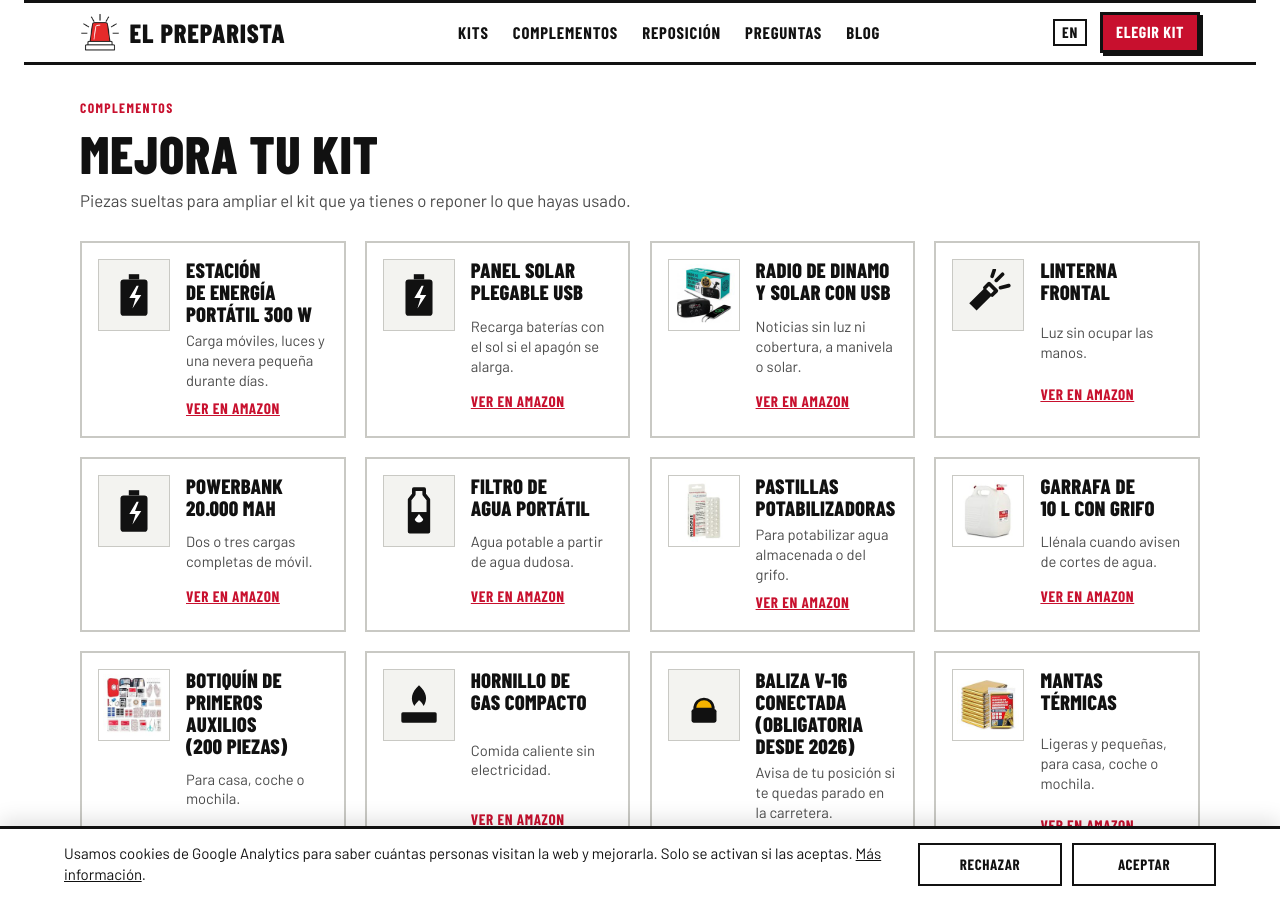
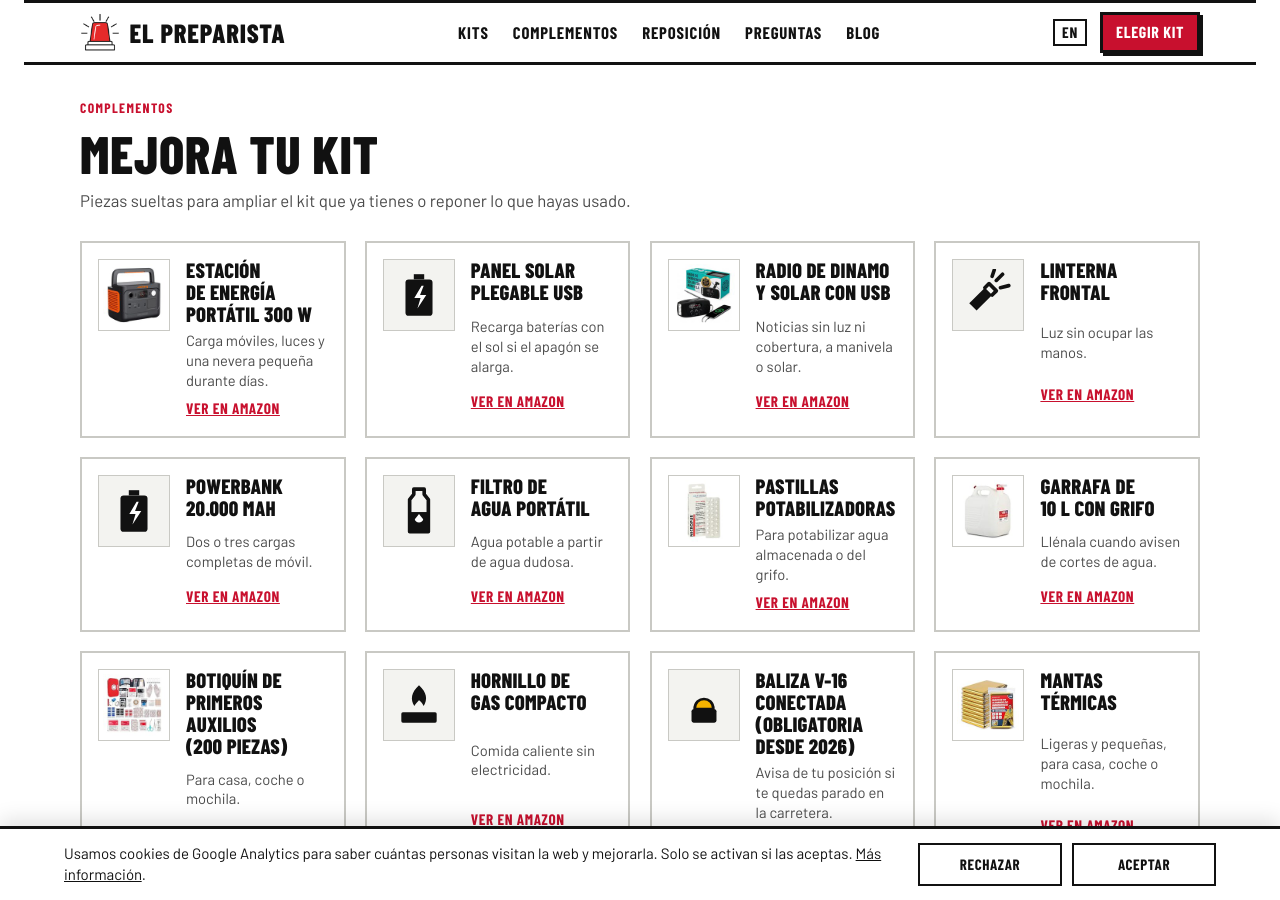
Before and after one commit to lucilayun-ux/elpreparista, a Jekyll site: the page index.html, which Jekyll copies as it is, in a window 1280 px wide and 900 px high, scrolled down 2724 px. Built offline with Jekyll 4.4.1, drawn with Linux system fonts in a browser that asks for light colours.

Commit message:
Foto de la estación Jackery Explorer 240
Co-Authored-By: Claude Opus 5.5 <noreply@anthropic.com>
Claude-Session: https://claude.ai/code/session_01V7PVvrC8Dt7YxBNA65S9m6

```diff
--- a/en.html
+++ b/en.html
@@ -432,7 +432,7 @@ footer .wrap { display: grid; gap: .6rem; }
       <h2>Upgrade your kit</h2>
       <p>Individual items to expand the kit you already have or replace what you have used.</p>
     </div>
-    <div class="extras" id="extras"><!--pre:extras--><article class="extra" data-id="estacion"><a class="thumb" href="https://www.amazon.es/dp/B0CYLP7M8P?tag=betender-21" target="_blank" rel="noopener sponsored" aria-label="View 300 W portable power station on Amazon"><svg viewBox="0 0 100 100" aria-hidden="true"><rect x="40" y="10" width="20" height="10" fill="currentColor"></rect><rect x="24" y="20" width="52" height="70" rx="6" fill="currentColor"></rect><path d="M55 32 41 56h12l-6 20 17-26H52l7-18z" fill="#fff"></path></svg></a>
+    <div class="extras" id="extras"><!--pre:extras--><article class="extra" data-id="estacion"><a class="thumb has-img" href="https://www.amazon.es/dp/B0CYLP7M8P?tag=betender-21" target="_blank" rel="noopener sponsored" aria-label="View 300 W portable power station on Amazon"><img src="img/estacion.jpg" alt="" loading="lazy" onerror="this.nextElementSibling.removeAttribute('hidden');this.parentNode.classList.remove('has-img');this.remove()"><svg hidden="" viewBox="0 0 100 100" aria-hidden="true"><rect x="40" y="10" width="20" height="10" fill="currentColor"></rect><rect x="24" y="20" width="52" height="70" rx="6" fill="currentColor"></rect><path d="M55 32 41 56h12l-6 20 17-26H52l7-18z" fill="#fff"></path></svg></a>
     <h3>300 W portable power station</h3><p>Charges phones, lights and a small fridge for days.</p><a class="go" href="https://www.amazon.es/dp/B0CYLP7M8P?tag=betender-21" target="_blank" rel="noopener sponsored">View on Amazon</a></article><article class="extra" data-id="solar"><a class="thumb" href="https://www.amazon.es/dp/B0DNYGT71X?tag=betender-21" target="_blank" rel="noopener sponsored" aria-label="View Foldable USB solar panel on Amazon"><svg viewBox="0 0 100 100" aria-hidden="true"><rect x="40" y="10" width="20" height="10" fill="currentColor"></rect><rect x="24" y="20" width="52" height="70" rx="6" fill="currentColor"></rect><path d="M55 32 41 56h12l-6 20 17-26H52l7-18z" fill="#fff"></path></svg></a>
     <h3>Foldable USB solar panel</h3><p>Recharges batteries from the sun if the blackout drags on.</p><a class="go" href="https://www.amazon.es/dp/B0DNYGT71X?tag=betender-21" target="_blank" rel="noopener sponsored">View on Amazon</a></article><article class="extra" data-id="radio"><a class="thumb has-img" href="https://www.amazon.es/dp/B0FBPD6XW5?tag=betender-21" target="_blank" rel="noopener sponsored" aria-label="View Hand-crank and solar radio with USB on Amazon"><img src="img/radio.jpg" alt="" loading="lazy" onerror="this.nextElementSibling.removeAttribute('hidden');this.parentNode.classList.remove('has-img');this.remove()"><svg hidden="" viewBox="0 0 100 100" aria-hidden="true"><path d="M30 36 64 14" fill="none" stroke="currentColor" stroke-width="7" stroke-linecap="round" stroke-linejoin="round"></path><rect x="12" y="36" width="76" height="48" rx="6" fill="currentColor"></rect><circle cx="35" cy="60" r="12" fill="#fff"></circle><path d="M58 52h18M58 66h18" stroke="#fff" stroke-width="5"></path></svg></a>
     <h3>Hand-crank and solar radio with USB</h3><p>News without power or signal, by hand crank or solar.</p><a class="go" href="https://www.amazon.es/dp/B0FBPD6XW5?tag=betender-21" target="_blank" rel="noopener sponsored">View on Amazon</a></article><article class="extra" data-id="frontal"><a class="thumb" href="https://www.amazon.es/dp/B09ZNGN89C?tag=betender-21" target="_blank" rel="noopener sponsored" aria-label="View Head torch on Amazon"><svg viewBox="0 0 100 100" aria-hidden="true"><path d="M14 66 44 36l14 14-30 30z" fill="currentColor"></path><path d="M44 36l8-8 14 14-8 8" fill="none" stroke="currentColor" stroke-width="7" stroke-linecap="round" stroke-linejoin="round"></path><path d="M66 22l12-12M74 36l16-4M58 14l4-12" fill="none" stroke="currentColor" stroke-width="7" stroke-linecap="round" stroke-linejoin="round"></path></svg></a>
@@ -683,7 +683,7 @@ const PRODUCTS = {
   botiquin:  { name: "First aid kit (120 pieces)", why: "Complete and in a case: works for home, car or backpack.", search: "botiquin primeros auxilios completo", asin: "B074SW64NR", alts: [{ asin: "B07R3RMFC4", name: "First aid kit (200 pieces)" }], pack: 1, unit: "ud", img: "img/botiquin.jpg" },
   mantas:    { name: "Emergency thermal blankets", why: "Weigh almost nothing and keep in body heat.", search: "manta termica emergencia pack", asin: "B01M19HAEB", alts: ["B0F3TR3QGD"], pack: 10, unit: "uds", img: "img/mantas.jpg" },
   garrafa:   { name: "10 L water container with tap", why: "With a tap, to fill up when water cuts are announced.", search: "garrafa plegable agua 10 litros", asin: "B00CFNKX6G", alts: ["B0GQGW9GF8"], pack: 1, unit: "ud", img: "img/garrafa.jpg" },
-  estacion:  { name: "300 W portable power station", why: "Charges phones, lights and a small fridge for days.", search: "estacion energia portatil 300w", asin: "B0C27VWNM7", alts: ["B0CYLP7M8P"], pack: 1, unit: "ud" },
+  estacion:  { name: "300 W portable power station", why: "Charges phones, lights and a small fridge for days.", search: "estacion energia portatil 300w", asin: "B0C27VWNM7", alts: ["B0CYLP7M8P"], pack: 1, unit: "ud", img: "img/estacion.jpg" },
   solar:     { name: "Foldable USB solar panel", why: "Recharges the power bank or station if the outage drags on.", search: "panel solar plegable usb 28w", asin: "B08FJ12RTM", alts: ["B0DNYGT71X"], pack: 1, unit: "ud" },
   filtro:    { name: "Portable water filter", why: "Turns water you're unsure of into drinking water.", search: "filtro agua portatil emergencia", asin: "B0D1M4LQ7F", alts: ["B0C62WZ2WY"], pack: 1, unit: "ud" },
   // Coche
--- a/index.html
+++ b/index.html
@@ -432,7 +432,7 @@ footer .wrap { display: grid; gap: .6rem; }
       <h2>Mejora tu kit</h2>
       <p>Piezas sueltas para ampliar el kit que ya tienes o reponer lo que hayas usado.</p>
     </div>
-    <div class="extras" id="extras"><!--pre:extras--><article class="extra" data-id="estacion"><a class="thumb" href="https://www.amazon.es/dp/B0CYLP7M8P?tag=betender-21" target="_blank" rel="noopener sponsored" aria-label="Ver Estación de energía portátil 300 W en Amazon"><svg viewBox="0 0 100 100" aria-hidden="true"><rect x="40" y="10" width="20" height="10" fill="currentColor"></rect><rect x="24" y="20" width="52" height="70" rx="6" fill="currentColor"></rect><path d="M55 32 41 56h12l-6 20 17-26H52l7-18z" fill="#fff"></path></svg></a>
+    <div class="extras" id="extras"><!--pre:extras--><article class="extra" data-id="estacion"><a class="thumb has-img" href="https://www.amazon.es/dp/B0CYLP7M8P?tag=betender-21" target="_blank" rel="noopener sponsored" aria-label="Ver Estación de energía portátil 300 W en Amazon"><img src="img/estacion.jpg" alt="" loading="lazy" onerror="this.nextElementSibling.removeAttribute('hidden');this.parentNode.classList.remove('has-img');this.remove()"><svg hidden="" viewBox="0 0 100 100" aria-hidden="true"><rect x="40" y="10" width="20" height="10" fill="currentColor"></rect><rect x="24" y="20" width="52" height="70" rx="6" fill="currentColor"></rect><path d="M55 32 41 56h12l-6 20 17-26H52l7-18z" fill="#fff"></path></svg></a>
     <h3>Estación de energía portátil 300 W</h3><p>Carga móviles, luces y una nevera pequeña durante días.</p><a class="go" href="https://www.amazon.es/dp/B0CYLP7M8P?tag=betender-21" target="_blank" rel="noopener sponsored">Ver en Amazon</a></article><article class="extra" data-id="solar"><a class="thumb" href="https://www.amazon.es/dp/B0DNYGT71X?tag=betender-21" target="_blank" rel="noopener sponsored" aria-label="Ver Panel solar plegable USB en Amazon"><svg viewBox="0 0 100 100" aria-hidden="true"><rect x="40" y="10" width="20" height="10" fill="currentColor"></rect><rect x="24" y="20" width="52" height="70" rx="6" fill="currentColor"></rect><path d="M55 32 41 56h12l-6 20 17-26H52l7-18z" fill="#fff"></path></svg></a>
     <h3>Panel solar plegable USB</h3><p>Recarga baterías con el sol si el apagón se alarga.</p><a class="go" href="https://www.amazon.es/dp/B0DNYGT71X?tag=betender-21" target="_blank" rel="noopener sponsored">Ver en Amazon</a></article><article class="extra" data-id="radio"><a class="thumb has-img" href="https://www.amazon.es/dp/B0FBPD6XW5?tag=betender-21" target="_blank" rel="noopener sponsored" aria-label="Ver Radio de dinamo y solar con USB en Amazon"><img src="img/radio.jpg" alt="" loading="lazy" onerror="this.nextElementSibling.removeAttribute('hidden');this.parentNode.classList.remove('has-img');this.remove()"><svg hidden="" viewBox="0 0 100 100" aria-hidden="true"><path d="M30 36 64 14" fill="none" stroke="currentColor" stroke-width="7" stroke-linecap="round" stroke-linejoin="round"></path><rect x="12" y="36" width="76" height="48" rx="6" fill="currentColor"></rect><circle cx="35" cy="60" r="12" fill="#fff"></circle><path d="M58 52h18M58 66h18" stroke="#fff" stroke-width="5"></path></svg></a>
     <h3>Radio de dinamo y solar con USB</h3><p>Noticias sin luz ni cobertura, a manivela o solar.</p><a class="go" href="https://www.amazon.es/dp/B0FBPD6XW5?tag=betender-21" target="_blank" rel="noopener sponsored">Ver en Amazon</a></article><article class="extra" data-id="frontal"><a class="thumb" href="https://www.amazon.es/dp/B09ZNGN89C?tag=betender-21" target="_blank" rel="noopener sponsored" aria-label="Ver Linterna frontal en Amazon"><svg viewBox="0 0 100 100" aria-hidden="true"><path d="M14 66 44 36l14 14-30 30z" fill="currentColor"></path><path d="M44 36l8-8 14 14-8 8" fill="none" stroke="currentColor" stroke-width="7" stroke-linecap="round" stroke-linejoin="round"></path><path d="M66 22l12-12M74 36l16-4M58 14l4-12" fill="none" stroke="currentColor" stroke-width="7" stroke-linecap="round" stroke-linejoin="round"></path></svg></a>
@@ -683,7 +683,7 @@ const PRODUCTS = {
   botiquin:  { name: "Botiquín de primeros auxilios (120 piezas)", why: "Completo y en estuche: sirve para casa, coche o mochila.", search: "botiquin primeros auxilios completo", asin: "B074SW64NR", alts: [{ asin: "B07R3RMFC4", name: "Botiquín de primeros auxilios (200 piezas)" }], pack: 1, unit: "ud", img: "img/botiquin.jpg" },
   mantas:    { name: "Mantas térmicas", why: "Pesan casi nada y retienen el calor del cuerpo.", search: "manta termica emergencia pack", asin: "B01M19HAEB", alts: ["B0F3TR3QGD"], pack: 10, unit: "uds", img: "img/mantas.jpg" },
   garrafa:   { name: "Garrafa de 10 L con grifo", why: "Con grifo, para llenarla cuando avisen de cortes de agua.", search: "garrafa plegable agua 10 litros", asin: "B00CFNKX6G", alts: ["B0GQGW9GF8"], pack: 1, unit: "ud", img: "img/garrafa.jpg" },
-  estacion:  { name: "Estación de energía portátil 300 W", why: "Carga móviles, luces y una nevera pequeña durante días.", search: "estacion energia portatil 300w", asin: "B0C27VWNM7", alts: ["B0CYLP7M8P"], pack: 1, unit: "ud" },
+  estacion:  { name: "Estación de energía portátil 300 W", why: "Carga móviles, luces y una nevera pequeña durante días.", search: "estacion energia portatil 300w", asin: "B0C27VWNM7", alts: ["B0CYLP7M8P"], pack: 1, unit: "ud", img: "img/estacion.jpg" },
   solar:     { name: "Panel solar plegable USB", why: "Recarga la powerbank o la estación si el apagón se alarga.", search: "panel solar plegable usb 28w", asin: "B08FJ12RTM", alts: ["B0DNYGT71X"], pack: 1, unit: "ud" },
   filtro:    { name: "Filtro de agua portátil", why: "Convierte agua dudosa en agua para beber.", search: "filtro agua portatil emergencia", asin: "B0D1M4LQ7F", alts: ["B0C62WZ2WY"], pack: 1, unit: "ud" },
   // Coche
```
Also changed, not shown: img/estacion.jpg.
